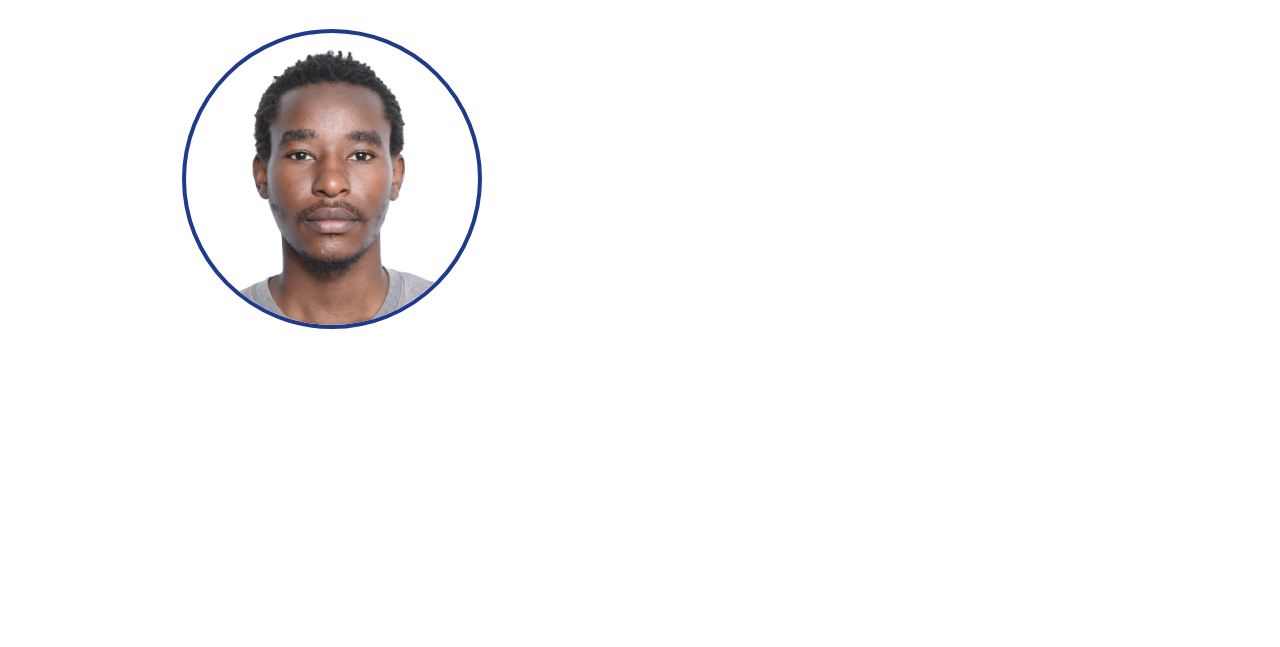
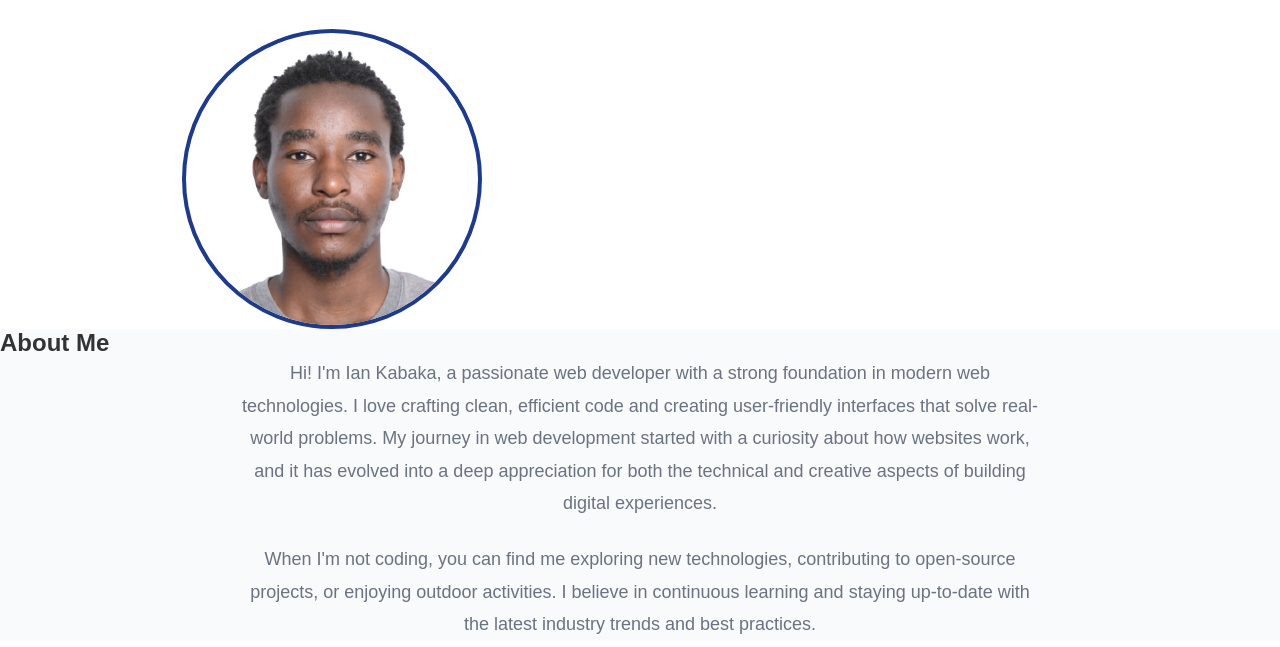
Before and after one commit to kabakadev/plp_portfolio_hackathon, a plain HTML site: page index.html in a window 1280 px wide. Shown: the part 153-800 px from the top of the page. Drawn offline with Linux system fonts and the light colour scheme.

Commit message:
adds about me section

```diff
--- a/index.html
+++ b/index.html
@@ -12,10 +12,10 @@
     <link rel="stylesheet" href="reset.css" />
     <link rel="stylesheet" href="components/navbar.css" />
     <link rel="stylesheet" href="components/hero.css" />
+    <link rel="stylesheet" href="components/about.css" />
   </head>
   <body>
     <header class="header">
-      <h1>Ian Kabaka</h1>
       <!-- navigation items -->
       <nav class="navbar">
         <div class="nav-container">
@@ -54,6 +54,29 @@
           </div>
         </div>
       </section>
+      <!-- ========== About Me Section ========== -->
+      <section id="about" class="about">
+        <div class="container">
+          <h2 class="section-title">About Me</h2>
+          <div class="about-content">
+            <p class="about-text">
+              Hi! I'm Ian Kabaka, a passionate web developer with a strong
+              foundation in modern web technologies. I love crafting clean,
+              efficient code and creating user-friendly interfaces that solve
+              real-world problems. My journey in web development started with a
+              curiosity about how websites work, and it has evolved into a deep
+              appreciation for both the technical and creative aspects of
+              building digital experiences.
+            </p>
+            <p class="about-text">
+              When I'm not coding, you can find me exploring new technologies,
+              contributing to open-source projects, or enjoying outdoor
+              activities. I believe in continuous learning and staying
+              up-to-date with the latest industry trends and best practices.
+            </p>
+          </div>
+        </div>
+      </section>
     </main>
   </body>
 </html>
```
